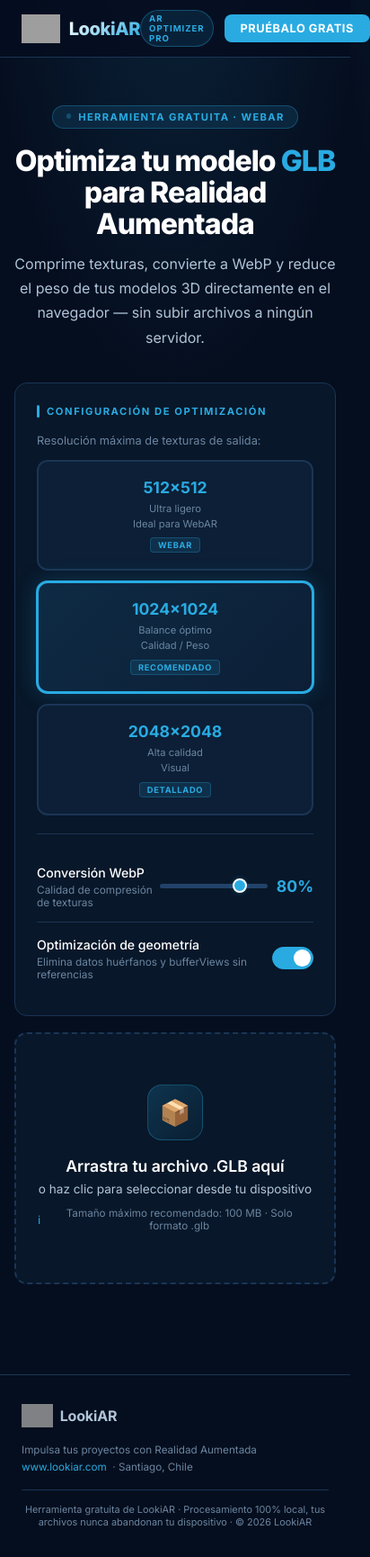
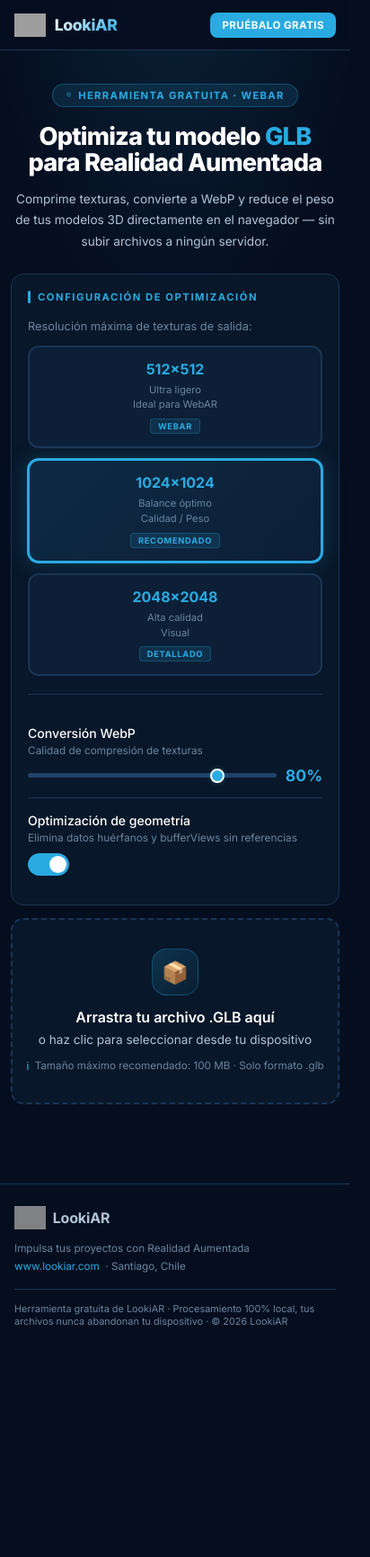
Before and after one commit to oortuzarm/glb-optimizer, a plain HTML site: page index.html in a window 390 px wide. Shown: the whole page at 90% size, 412 px wide, since content can reach past the window. After the commit the page ends 1499 px from the top, so only its background shows below. Drawn offline with Linux system fonts and the light colour scheme; grey boxes are pictures that could not be loaded.

Commit message:
Mejora optimización GLB

```diff
--- a/style.css
+++ b/style.css
@@ -317,9 +317,63 @@ footer{
   padding-top:14px;border-top:1px solid var(--border);
 }
 
+/* ── RESPONSIVE ────────────────────────────────────── */
+
+/* Tablet */
+@media(max-width:768px){
+  nav{padding:0 16px;height:56px}
+  .nav-logo img{height:26px}
+  .nav-logo-text{font-size:1.1rem}
+  .nav-badge{display:none}
+
+  .hero{padding:36px 16px 24px}
+  .hero p{font-size:.9rem}
+
+  .wrap{padding:0 12px 48px;gap:14px}
+  .card{padding:18px}
+
+  .tex-opt{padding:14px 10px}
+  .tex-opt .sz{font-size:1rem}
+
+  .slider-wrap input[type=range]{width:100px}
+
+  .dropzone{padding:40px 16px}
+  .dico{width:52px;height:52px;font-size:24px;margin-bottom:14px}
+
+  footer{padding:24px 16px}
+}
+
+/* Mobile */
 @media(max-width:520px){
+  .nav-cta{font-size:.72rem;padding:7px 13px}
+
+  .hero h1{font-size:1.7rem}
+  .hero p{font-size:.85rem}
+
   .tex-grid{grid-template-columns:1fr}
-  .srow2{grid-template-columns:1fr}
+
+  .srow{flex-wrap:wrap;gap:10px}
+  .slider-wrap{width:100%}
+  .slider-wrap input[type=range]{flex:1}
+
+  .srow2{grid-template-columns:1fr;gap:10px}
   .arr{display:none}
+
+  .dropzone{padding:32px 14px}
+  .dropzone h3{font-size:1rem}
+
+  .dlbtn{font-size:.88rem;padding:14px}
+
+  .foot-inner{flex-direction:column;align-items:flex-start;gap:12px}
   .foot-info{text-align:left}
+  .foot-note{text-align:left}
 }
+
+/* Very small (< 360px) */
+@media(max-width:360px){
+  .nav-logo-text{font-size:1rem}
+  .nav-cta{padding:6px 10px;font-size:.68rem}
+  .hero h1{font-size:1.5rem}
+  .card{padding:14px}
+  .tex-opt .sz{font-size:.95rem}
+}
```
